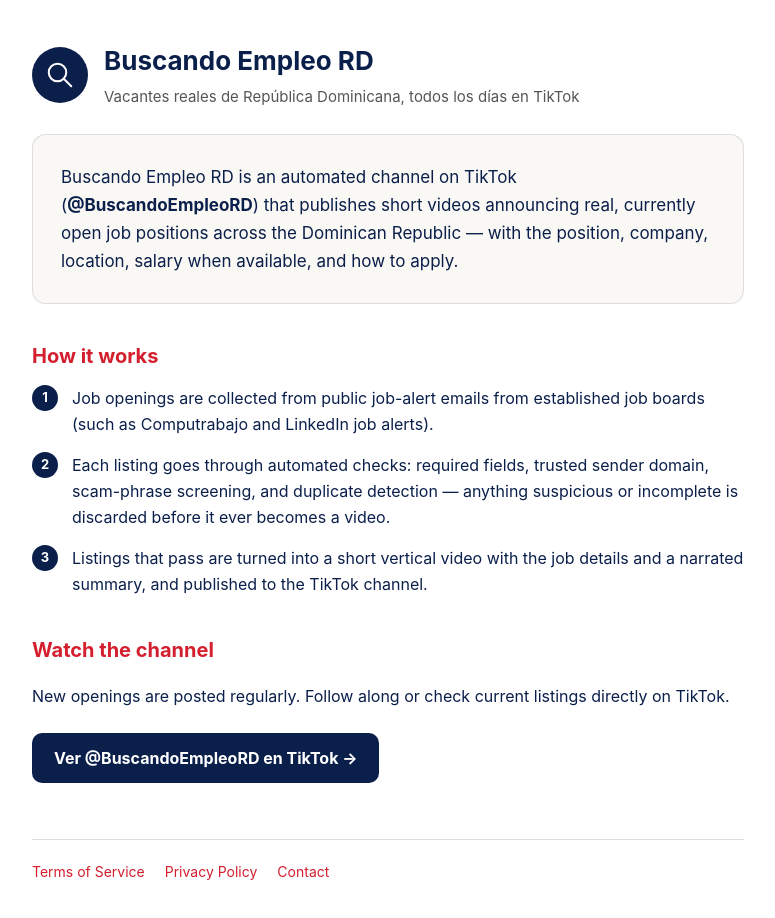
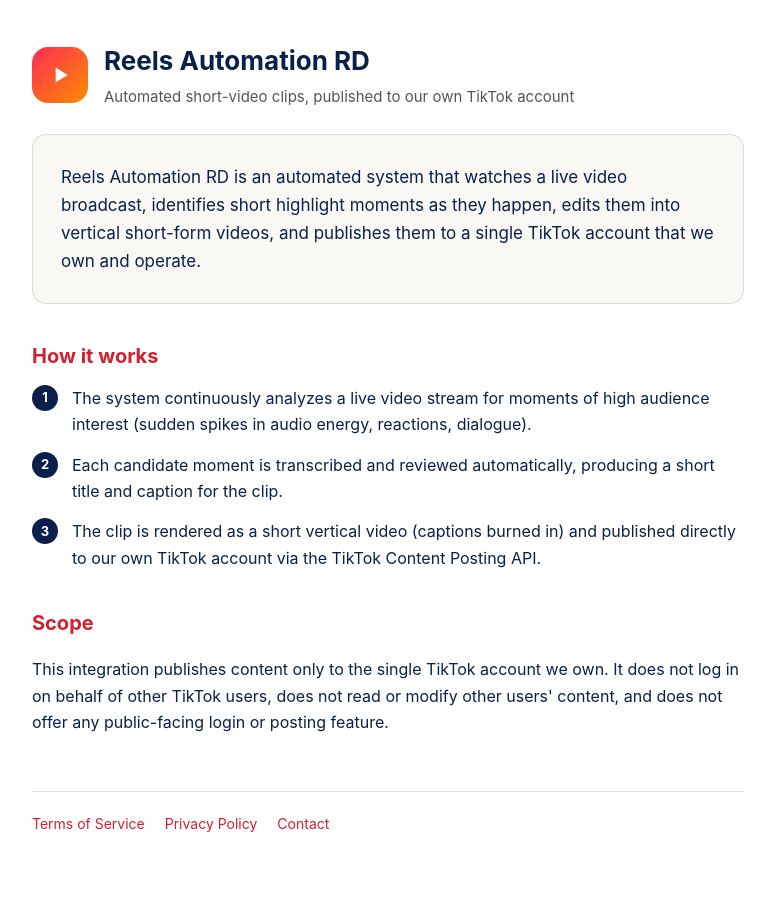
Before and after one commit to ycabreraaquino-oss/buscando-empleo-rd-legal, a plain HTML site: page index.html in a window 1280 px wide. Shown: the whole page, without its empty margins (252-1027 px from the left). Drawn offline with Linux system fonts and the light colour scheme.

Commit message:
Actualizar sitio para Reels Automation RD

```diff
--- a/index.html
+++ b/index.html
@@ -2,9 +2,9 @@
 <html lang="en">
 <head>
 <meta charset="utf-8">
-<title>Buscando Empleo RD</title>
+<title>Reels Automation RD</title>
 <meta name="viewport" content="width=device-width, initial-scale=1">
-<meta name="description" content="Buscando Empleo RD publishes short daily videos on TikTok announcing real job openings across the Dominican Republic.">
+<meta name="description" content="Reels Automation RD captures highlight moments from a live broadcast and publishes short vertical video clips to our own TikTok account.">
 <style>
   * { box-sizing: border-box; }
   body {
@@ -15,83 +15,30 @@
     color: #0B1F4B;
     line-height: 1.65;
   }
-  header {
-    display: flex;
-    align-items: center;
-    gap: 16px;
-    padding: 40px 0 24px;
-  }
+  header { display: flex; align-items: center; gap: 16px; padding: 40px 0 24px; }
   .logo {
-    width: 56px;
-    height: 56px;
-    border-radius: 50%;
-    background: #0B1F4B;
-    display: flex;
-    align-items: center;
-    justify-content: center;
-    flex-shrink: 0;
+    width: 56px; height: 56px; border-radius: 16px;
+    background: linear-gradient(135deg, #FE2C55, #FF8C00);
+    display: flex; align-items: center; justify-content: center; flex-shrink: 0;
   }
   h1 { font-size: 26px; margin: 0; }
   .tagline { color: #555; font-size: 15px; margin: 2px 0 0; }
   .hero {
-    background: #FAF8F4;
-    border: 1px solid rgba(11,31,75,.12);
-    border-radius: 14px;
-    padding: 28px;
-    margin-bottom: 32px;
+    background: #FAF8F4; border: 1px solid rgba(11,31,75,.12);
+    border-radius: 14px; padding: 28px; margin-bottom: 32px;
   }
   .hero p { margin: 0; font-size: 17px; }
   h2 { font-size: 20px; color: #D31F2E; margin: 36px 0 12px; }
-  .pasos {
-    display: grid;
-    gap: 14px;
-    margin: 0;
-    padding: 0;
-    list-style: none;
-    counter-reset: paso;
-  }
-  .pasos li {
-    counter-increment: paso;
-    padding-left: 40px;
-    position: relative;
-  }
+  .pasos { display: grid; gap: 14px; margin: 0; padding: 0; list-style: none; counter-reset: paso; }
+  .pasos li { counter-increment: paso; padding-left: 40px; position: relative; }
   .pasos li::before {
-    content: counter(paso);
-    position: absolute;
-    left: 0;
-    top: 0;
-    width: 26px;
-    height: 26px;
-    border-radius: 50%;
-    background: #0B1F4B;
-    color: #fff;
-    font-weight: 700;
-    font-size: 13px;
-    display: flex;
-    align-items: center;
-    justify-content: center;
-  }
-  .btn-tiktok {
-    display: inline-flex;
-    align-items: center;
-    gap: 8px;
-    background: #0B1F4B;
-    color: #fff;
-    text-decoration: none;
-    font-weight: 700;
-    padding: 12px 22px;
-    border-radius: 10px;
-    margin-top: 8px;
+    content: counter(paso); position: absolute; left: 0; top: 0;
+    width: 26px; height: 26px; border-radius: 50%; background: #0B1F4B; color: #fff;
+    font-weight: 700; font-size: 13px; display: flex; align-items: center; justify-content: center;
   }
   footer {
-    margin-top: 56px;
-    padding-top: 20px;
-    border-top: 1px solid rgba(11,31,75,.14);
-    font-size: 14px;
-    color: #555;
-    display: flex;
-    gap: 20px;
-    flex-wrap: wrap;
+    margin-top: 56px; padding-top: 20px; border-top: 1px solid rgba(11,31,75,.14);
+    font-size: 14px; color: #555; display: flex; gap: 20px; flex-wrap: wrap;
   }
   footer a { color: #D31F2E; text-decoration: none; }
 </style>
@@ -100,31 +47,27 @@
 
 <header>
   <div class="logo">
-    <svg width="30" height="30" viewBox="0 0 24 24" fill="none">
-      <circle cx="10" cy="10" r="7" stroke="#fff" stroke-width="1.6"/>
-      <path d="M15 15L21 21" stroke="#fff" stroke-width="1.6" stroke-linecap="round"/>
-    </svg>
+    <svg width="26" height="26" viewBox="0 0 24 24" fill="none"><path d="M8 5v14l11-7z" fill="#fff"/></svg>
   </div>
   <div>
-    <h1>Buscando Empleo RD</h1>
-    <p class="tagline">Vacantes reales de República Dominicana, todos los días en TikTok</p>
+    <h1>Reels Automation RD</h1>
+    <p class="tagline">Automated short-video clips, published to our own TikTok account</p>
   </div>
 </header>
 
 <div class="hero">
-  <p>Buscando Empleo RD is an automated channel on TikTok (<strong>@BuscandoEmpleoRD</strong>) that publishes short videos announcing real, currently open job positions across the Dominican Republic — with the position, company, location, salary when available, and how to apply.</p>
+  <p>Reels Automation RD is an automated system that watches a live video broadcast, identifies short highlight moments as they happen, edits them into vertical short-form videos, and publishes them to a single TikTok account that we own and operate.</p>
 </div>
 
 <h2>How it works</h2>
 <ul class="pasos">
-  <li>Job openings are collected from public job-alert emails from established job boards (such as Computrabajo and LinkedIn job alerts).</li>
-  <li>Each listing goes through automated checks: required fields, trusted sender domain, scam-phrase screening, and duplicate detection — anything suspicious or incomplete is discarded before it ever becomes a video.</li>
-  <li>Listings that pass are turned into a short vertical video with the job details and a narrated summary, and published to the TikTok channel.</li>
+  <li>The system continuously analyzes a live video stream for moments of high audience interest (sudden spikes in audio energy, reactions, dialogue).</li>
+  <li>Each candidate moment is transcribed and reviewed automatically, producing a short title and caption for the clip.</li>
+  <li>The clip is rendered as a short vertical video (captions burned in) and published directly to our own TikTok account via the TikTok Content Posting API.</li>
 </ul>
 
-<h2>Watch the channel</h2>
-<p>New openings are posted regularly. Follow along or check current listings directly on TikTok.</p>
-<a class="btn-tiktok" href="https://www.tiktok.com/@buscandoempleord" target="_blank" rel="noopener">Ver @BuscandoEmpleoRD en TikTok →</a>
+<h2>Scope</h2>
+<p>This integration publishes content only to the single TikTok account we own. It does not log in on behalf of other TikTok users, does not read or modify other users' content, and does not offer any public-facing login or posting feature.</p>
 
 <footer>
   <a href="./terminos.html">Terms of Service</a>
```
Also changed, not shown: privacidad.html (+6 -6 lines), terminos.html (+6 -6 lines).
